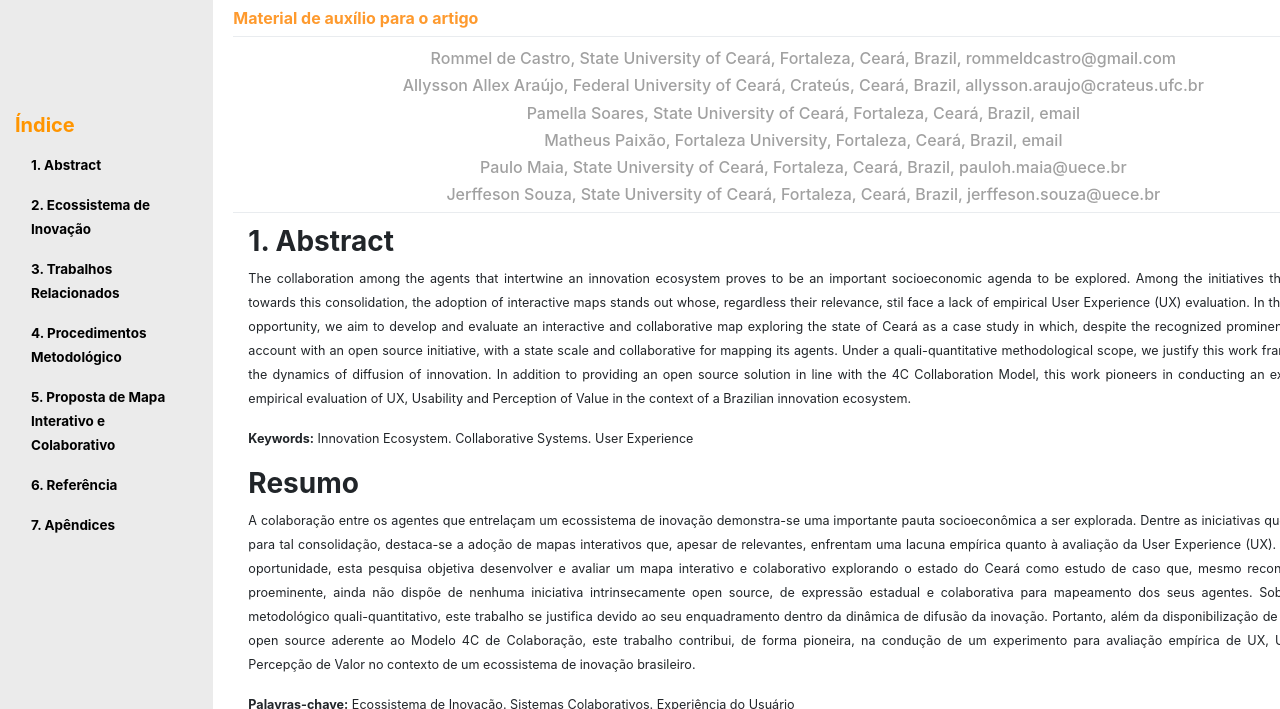
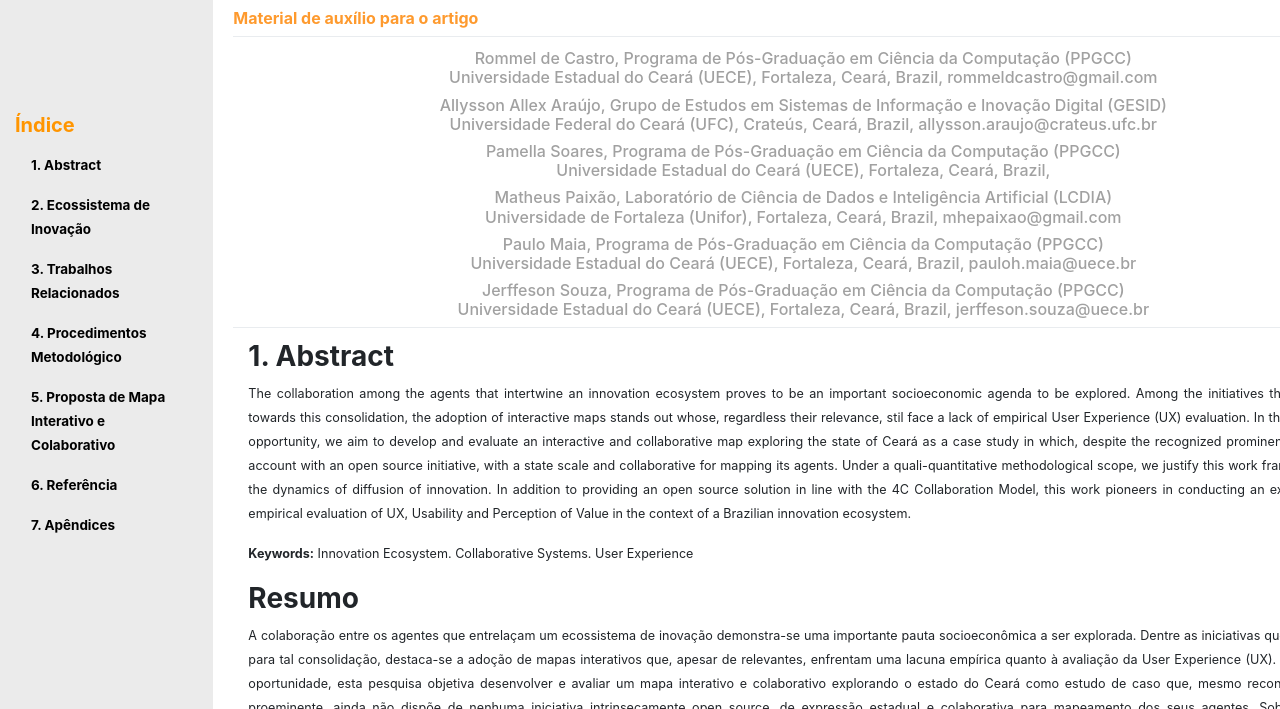
Before and after one commit to RommelCastro/ECIN-Auxiliar, a plain HTML site: page index.html in a window 1280 px wide. Shown: the part 107-816 px from the top of the page. Drawn offline with nearby package versions, Linux system fonts and the light colour scheme.

Commit message:
Add files via upload

```diff
--- a/index.html
+++ b/index.html
@@ -74,12 +74,18 @@
 
         <div class="dropdown-divider divMargin"></div>
 
-        <center><h6 style="color: #A1A1A1;"> Rommel de Castro, State University of Ceará, Fortaleza, Ceará, Brazil, rommeldcastro@gmail.com </h6>
-        <h6 style="color: #A1A1A1;"> Allysson Allex Araújo, Federal University of Ceará, Crateús, Ceará, Brazil, allysson.araujo@crateus.ufc.br </h6>
-        <h6 style="color: #A1A1A1;"> Pamella Soares, State University of Ceará, Fortaleza, Ceará, Brazil, email </h6>
-        <h6 style="color: #A1A1A1;"> Matheus Paixão, Fortaleza University, Fortaleza, Ceará, Brazil, email </h6>
-        <h6 style="color: #A1A1A1;"> Paulo Maia, State University of Ceará, Fortaleza, Ceará, Brazil, pauloh.maia@uece.br</h6>
-        <h6 style="color: #A1A1A1;"> Jerffeson Souza, State University of Ceará, Fortaleza, Ceará, Brazil, jerffeson.souza@uece.br</h6></center>
+        <center><h6 style="color: #A1A1A1;"> Rommel de Castro, Programa de Pós-Graduação em Ciência da Computação (PPGCC) <br> Universidade Estadual do Ceará (UECE), Fortaleza, Ceará, Brazil, rommeldcastro@gmail.com </h6>
+
+        <h6 style="color: #A1A1A1;"> Allysson Allex Araújo, Grupo de Estudos em Sistemas de Informação e Inovação Digital (GESID) <br>Universidade Federal do Ceará (UFC), Crateús, Ceará, Brazil, allysson.araujo@crateus.ufc.br </h6>
+
+        <h6 style="color: #A1A1A1;"> Pamella Soares, Programa de Pós-Graduação em Ciência da Computação (PPGCC) <br> Universidade Estadual do Ceará (UECE), Fortaleza, Ceará, Brazil, </h6>
+
+        <h6 style="color: #A1A1A1;"> Matheus Paixão, Laboratório de Ciência de Dados e Inteligência Artificial (LCDIA) <br> Universidade de Fortaleza (Unifor), Fortaleza, Ceará, Brazil, mhepaixao@gmail.com </h6>
+
+        <h6 style="color: #A1A1A1;"> Paulo Maia, Programa de Pós-Graduação em Ciência da Computação (PPGCC) <br> Universidade Estadual do Ceará (UECE), Fortaleza, Ceará, Brazil, pauloh.maia@uece.br</h6>
+
+        <h6 style="color: #A1A1A1;"> Jerffeson Souza, Programa de Pós-Graduação em Ciência da Computação (PPGCC) <br> Universidade Estadual do Ceará (UECE), Fortaleza, Ceará, Brazil, jerffeson.souza@uece.br</h6>
+      </center>
 
         <div class="dropdown-divider divMargin"></div>
 
@@ -238,7 +244,7 @@
           <p class="textosup"> A partir de uma análise prévia de iniciativas de mapeamento realizadas em outros estados e em consonância às dimensões do Modelo 4C, este trabalho identificou os Requisitos Funcionais (RF) e os Requisitos de Qualidade (RQ) para que o sistema cumpra com o seu objetivo principal de divulgar e fortalecer os integrantes do ecossistema de inovação do estado do Ceará. Cabe destacar que tal levantamento tem o propósito de viabilizar um Produto Mínimo Viável (do inglês Minimum Viable Product ou MVP). A ideia é que novas funcionalidades ou melhorias sejam sugeridas e concretizadas conforme o produto for lançado e usufruído pela comunidade. Através da Tabela abaixo, tem-se a lista e a descrição dos requisitos funcionais e requisitos de qualidade do sistema identificados a priori.</p>
 
           <div class="d-flex justify-content-center">
-            <img src="img/requisitos.jpg" style="width: 1100px; margin:10px;">
+            <img src="img/requisitos.JPG" style="width: 1100px; margin:10px;">
           </div>
 
           <p class="textosup">A Figura que segue exemplifica o Diagrama de Caso de Uso da aplicação. Uma das funcionalidades do sistema, como visto nesta figura, é a realização do login. Ele não é obrigatório para a utilização do mapa colaborativo, porém para a maior parte das funcionalidades, ele se faz necessário. A importância de ter os usuários logados no sistema, está relacionada a uma maior segurança da aplicação, pois, assim, torna-se possível reconhecer quem são os usuários, bem como, saber quem são os responsáveis pelas informações adicionadas na plataforma, o que também possibilita que as informações dos usuários do ecossistema, possam ser consultadas, incentivando, assim, a comunicação entre os participantes desta rede.</p>
```
